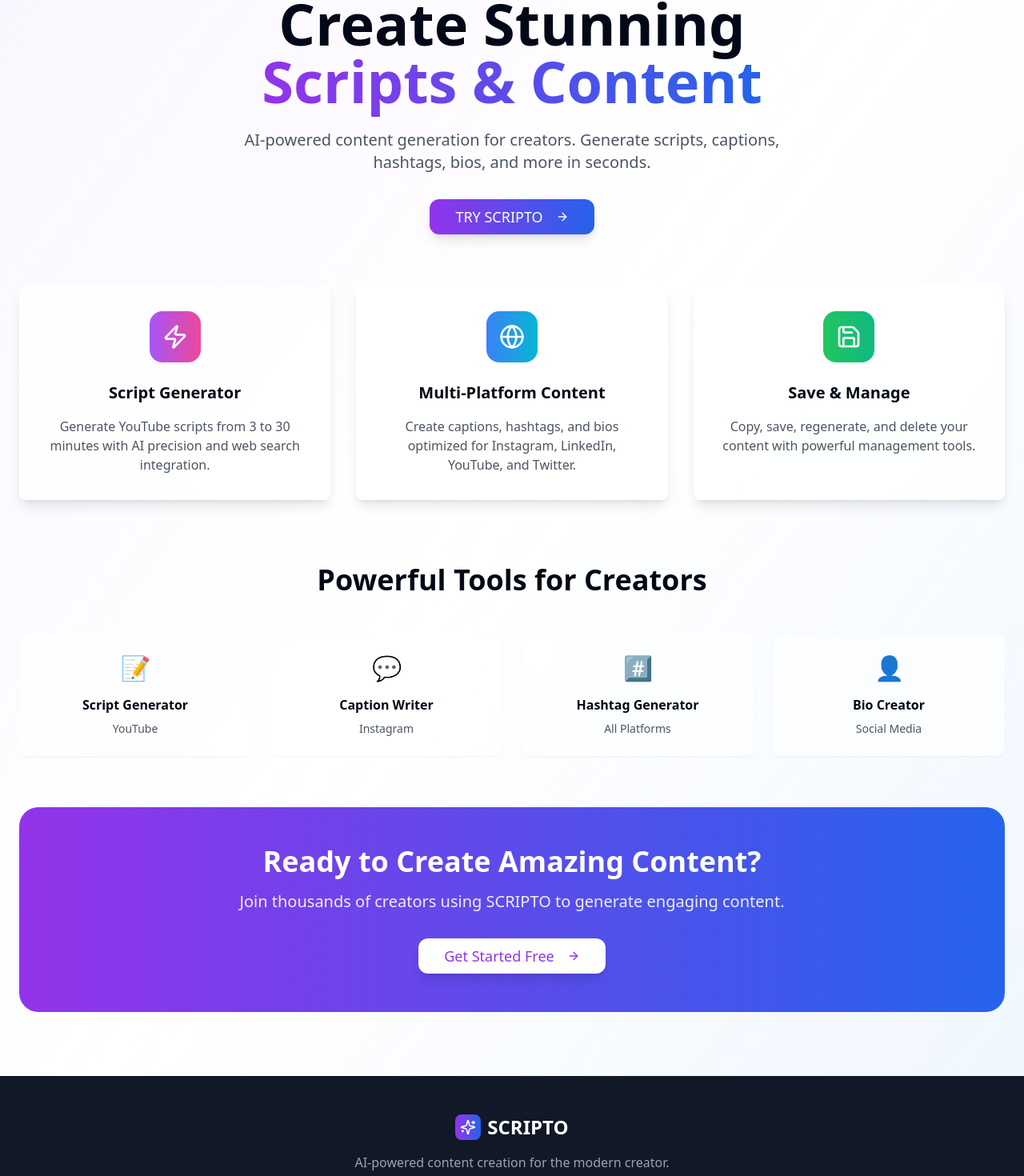
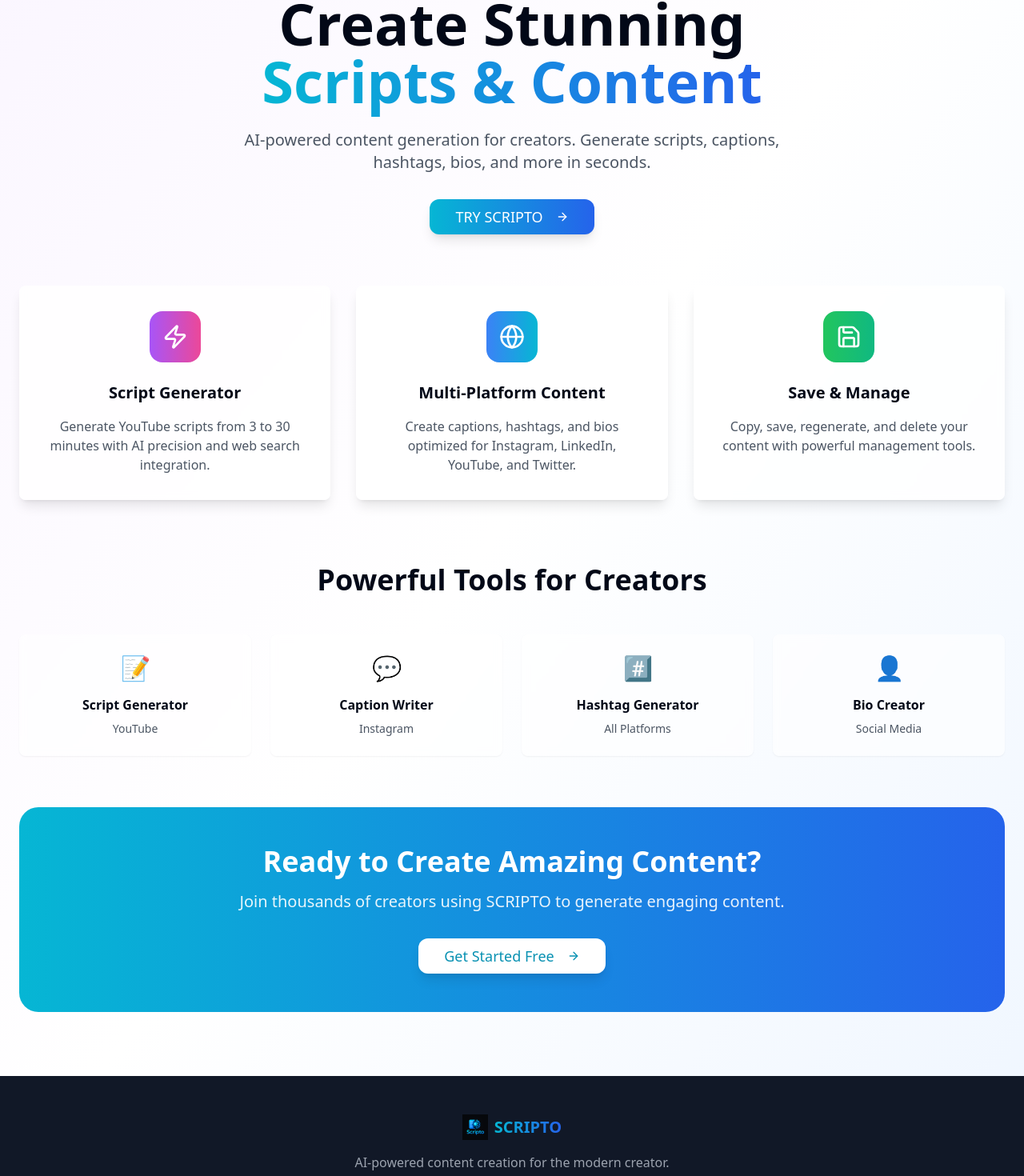
Before and after one commit to sajidali832/scripto-spark-create, a React (Vite) app: page / in a window 1280 px wide. Shown: the part 235-1705 px from the top of the page at 80% size. Built offline with nearby package versions, Linux system fonts and the light colour scheme.

Commit message:
Refactor: Apply logo and animations
Applies the provided logo to the application, including the PWA, and adds animations for a more engaging user experience.

```diff
--- a/index.html
+++ b/index.html
@@ -1,20 +1,27 @@
+
 <!DOCTYPE html>
 <html lang="en">
   <head>
     <meta charset="UTF-8" />
     <meta name="viewport" content="width=device-width, initial-scale=1.0" />
-    <title>scripto-spark-create</title>
-    <meta name="description" content="Lovable Generated Project" />
-    <meta name="author" content="Lovable" />
+    <title>Scripto - AI Content Creation</title>
+    <meta name="description" content="AI-powered content creation for creators" />
+    <meta name="author" content="Scripto" />
 
-    <meta property="og:title" content="scripto-spark-create" />
-    <meta property="og:description" content="Lovable Generated Project" />
+    <meta property="og:title" content="Scripto - AI Content Creation" />
+    <meta property="og:description" content="AI-powered content creation for creators" />
     <meta property="og:type" content="website" />
-    <meta property="og:image" content="https://lovable.dev/opengraph-image-p98pqg.png" />
+    <meta property="og:image" content="/lovable-uploads/61b6b4ad-b40d-452b-a365-2824497eada7.png" />
 
     <meta name="twitter:card" content="summary_large_image" />
-    <meta name="twitter:site" content="@lovable_dev" />
-    <meta name="twitter:image" content="https://lovable.dev/opengraph-image-p98pqg.png" />
+    <meta name="twitter:site" content="@scripto_ai" />
+    <meta name="twitter:image" content="/lovable-uploads/61b6b4ad-b40d-452b-a365-2824497eada7.png" />
+
+    <!-- PWA Support -->
+    <link rel="icon" href="/lovable-uploads/61b6b4ad-b40d-452b-a365-2824497eada7.png" type="image/png">
+    <link rel="apple-touch-icon" href="/lovable-uploads/61b6b4ad-b40d-452b-a365-2824497eada7.png">
+    <meta name="theme-color" content="#06b6d4">
+    <link rel="manifest" href="/manifest.json">
   </head>
 
   <body>
--- a/src/App.tsx
+++ b/src/App.tsx
@@ -3,7 +3,8 @@ import { Toaster } from "@/components/ui/toaster";
 import { Toaster as Sonner } from "@/components/ui/sonner";
 import { TooltipProvider } from "@/components/ui/tooltip";
 import { QueryClient, QueryClientProvider } from "@tanstack/react-query";
-import { BrowserRouter, Routes, Route } from "react-router-dom";
+import { BrowserRouter, Routes, Route, useLocation } from "react-router-dom";
+import { useEffect } from "react";
 import Index from "./pages/Index";
 import Auth from "./pages/Auth";
 import Dashboard from "./pages/Dashboard";
@@ -11,7 +12,27 @@ import Tools from "./pages/Tools";
 import Profile from "./pages/Profile";
 import NotFound from "./pages/NotFound";
 
+// Register service worker for PWA
+if ('serviceWorker' in navigator) {
+  window.addEventListener('load', () => {
+    navigator.serviceWorker.register('/sw.js').catch(err => {
+      console.error('ServiceWorker registration failed:', err);
+    });
+  });
+}
+
 const queryClient = new QueryClient();
+
+// ScrollToTop component to ensure page scrolls to top on navigation
+const ScrollToTop = () => {
+  const { pathname } = useLocation();
+
+  useEffect(() => {
+    window.scrollTo(0, 0);
+  }, [pathname]);
+
+  return null;
+};
 
 const App = () => (
   <QueryClientProvider client={queryClient}>
@@ -19,6 +40,7 @@ const App = () => (
       <Toaster />
       <Sonner />
       <BrowserRouter>
+        <ScrollToTop />
         <Routes>
           <Route path="/" element={<Index />} />
           <Route path="/auth" element={<Auth />} />
--- /dev/null
+++ b/src/components/Logo.tsx
@@ -0,0 +1,63 @@
+
+import { useState, useEffect } from "react";
+import { useNavigate } from "react-router-dom";
+
+type LogoProps = {
+  size?: "sm" | "md" | "lg";
+  withText?: boolean;
+  animated?: boolean;
+};
+
+export const Logo = ({ size = "md", withText = true, animated = true }: LogoProps) => {
+  const navigate = useNavigate();
+  const [isHovering, setIsHovering] = useState(false);
+  const [isLoaded, setIsLoaded] = useState(false);
+
+  useEffect(() => {
+    setIsLoaded(true);
+  }, []);
+
+  const sizeClasses = {
+    sm: "w-8 h-8",
+    md: "w-10 h-10",
+    lg: "w-16 h-16"
+  };
+
+  const textSizeClasses = {
+    sm: "text-xl",
+    md: "text-2xl",
+    lg: "text-4xl"
+  };
+
+  return (
+    <div
+      className={`flex items-center space-x-2 cursor-pointer ${animated ? 'transition-all duration-300' : ''}`}
+      onClick={() => navigate('/')}
+      onMouseEnter={() => setIsHovering(true)}
+      onMouseLeave={() => setIsHovering(false)}
+    >
+      <div className={`relative ${sizeClasses[size]}`}>
+        <img
+          src="/lovable-uploads/61b6b4ad-b40d-452b-a365-2824497eada7.png"
+          alt="Scripto Logo"
+          className={`${sizeClasses[size]} ${isHovering && animated ? 'scale-110' : ''} ${isLoaded && animated ? 'animate-fade-in' : ''}
+            transition-transform duration-300`}
+        />
+        {animated && isHovering && (
+          <div className="absolute inset-0 bg-cyan-400 opacity-20 rounded-full blur-md animate-pulse"></div>
+        )}
+      </div>
+
+      {withText && (
+        <h1
+          className={`${textSizeClasses[size]} font-bold bg-gradient-to-r from-cyan-500 to-blue-600
+            bg-clip-text text-transparent ${isLoaded && animated ? 'animate-fade-in' : ''}`}
+        >
+          SCRIPTO
+        </h1>
+      )}
+    </div>
+  );
+};
+
+export default Logo;
--- a/src/components/Navigation.tsx
+++ b/src/components/Navigation.tsx
@@ -1,8 +1,9 @@
 
 import { Button } from "@/components/ui/button";
-import { Sparkles, Home, Wrench, User, Menu, X } from "lucide-react";
+import { Home, Wrench, User, Menu, X } from "lucide-react";
 import { useState } from "react";
 import { useNavigate, useLocation } from "react-router-dom";
+import { Logo } from "@/components/Logo";
 
 export const Navigation = () => {
   const navigate = useNavigate();
@@ -22,16 +23,8 @@ export const Navigation = () => {
       <div className="max-w-7xl mx-auto px-6">
         <div className="flex justify-between items-center h-16">
           {/* Logo */}
-          <div
-            className="flex items-center space-x-2 cursor-pointer"
-            onClick={() => navigate('/dashboard')}
-          >
-            <div className="w-8 h-8 bg-gradient-to-r from-purple-600 to-blue-600 rounded-lg flex items-center justify-center">
-              <Sparkles className="w-5 h-5 text-white" />
-            </div>
-            <h1 className="text-xl font-bold bg-gradient-to-r from-purple-600 to-blue-600 bg-clip-text text-transparent">
-              SCRIPTO
-            </h1>
+          <div onClick={() => navigate('/dashboard')}>
+            <Logo size="sm" animated={true} />
           </div>
 
           {/* Desktop Navigation */}
@@ -43,8 +36,8 @@ export const Navigation = () => {
                 onClick={() => navigate(item.path)}
                 className={`flex items-center space-x-2 ${
                   isActive(item.path)
-                    ? 'bg-purple-100 text-purple-700'
-                    : 'hover:bg-purple-50'
+                    ? 'bg-cyan-100 text-cyan-700'
+                    : 'hover:bg-cyan-50'
                 }`}
               >
                 <item.icon className="w-4 h-4" />
@@ -78,8 +71,8 @@ export const Navigation = () => {
                   }}
                   className={`w-full justify-start ${
                     isActive(item.path)
-                      ? 'bg-purple-100 text-purple-700'
-                      : 'hover:bg-purple-50'
+                      ? 'bg-cyan-100 text-cyan-700'
+                      : 'hover:bg-cyan-50'
                   }`}
                 >
                   <item.icon className="w-4 h-4 mr-2" />
--- a/src/index.css
+++ b/src/index.css
@@ -1,3 +1,4 @@
+
 @tailwind base;
 @tailwind components;
 @tailwind utilities;
@@ -99,3 +100,35 @@
     @apply bg-background text-foreground;
   }
 }
+
+@keyframes float {
+  0% {
+    transform: translateY(0px);
+  }
+  50% {
+    transform: translateY(-10px);
+  }
+  100% {
+    transform: translateY(0px);
+  }
+}
+
+@keyframes pulse-glow {
+  0% {
+    box-shadow: 0 0 5px 0 rgba(6, 182, 212, 0.6);
+  }
+  50% {
+    box-shadow: 0 0 20px 5px rgba(6, 182, 212, 0.8);
+  }
+  100% {
+    box-shadow: 0 0 5px 0 rgba(6, 182, 212, 0.6);
+  }
+}
+
+.animate-float {
+  animation: float 3s ease-in-out infinite;
+}
+
+.animate-pulse-glow {
+  animation: pulse-glow 3s ease-in-out infinite;
+}
--- a/src/pages/Index.tsx
+++ b/src/pages/Index.tsx
@@ -1,26 +1,25 @@
-
 import { Button } from "@/components/ui/button";
 import { Card, CardContent } from "@/components/ui/card";
 import { ArrowRight, Sparkles, Zap, Globe, Save, Copy, RotateCcw } from "lucide-react";
-import { useState } from "react";
+import { useState, useEffect } from "react";
 import { useNavigate } from "react-router-dom";
+import Logo from "@/components/Logo";
 
 const Index = () => {
   const navigate = useNavigate();
   const [isHovered, setIsHovered] = useState(false);
+  const [isVisible, setIsVisible] = useState(false);
+
+  useEffect(() => {
+    setIsVisible(true);
+  }, []);
 
   return (
     <div className="min-h-screen bg-gradient-to-br from-purple-50 via-white to-blue-50">
       {/* Navigation */}
       <nav className="flex justify-between items-center p-6 max-w-7xl mx-auto">
-        <div className="flex items-center space-x-2">
-          <div className="w-8 h-8 bg-gradient-to-r from-purple-600 to-blue-600 rounded-lg flex items-center justify-center">
-            <Sparkles className="w-5 h-5 text-white" />
-          </div>
-          <h1 className="text-2xl font-bold bg-gradient-to-r from-purple-600 to-blue-600 bg-clip-text text-transparent">
-            SCRIPTO
-          </h1>
-        </div>
+        <Logo size="md" withText={true} />
+
         <Button
           variant="outline"
           onClick={() => navigate('/auth')}
@@ -41,7 +40,7 @@ const Index = () => {
           <h1 className="text-6xl md:text-7xl font-bold mb-6 animate-fade-in">
             Create Stunning
             <br />
-            <span className="bg-gradient-to-r from-purple-600 to-blue-600 bg-clip-text text-transparent">
+            <span className="bg-gradient-to-r from-cyan-500 to-blue-600 bg-clip-text text-transparent">
               Scripts & Content
             </span>
           </h1>
@@ -52,7 +51,7 @@ const Index = () => {
 
           <Button
             size="lg"
-            className="bg-gradient-to-r from-purple-600 to-blue-600 hover:from-purple-700 hover:to-blue-700 text-white px-8 py-4 text-lg rounded-xl shadow-lg hover:shadow-xl transition-all transform hover:scale-105"
+            className="bg-gradient-to-r from-cyan-500 to-blue-600 hover:from-cyan-600 hover:to-blue-700 text-white px-8 py-4 text-lg rounded-xl shadow-lg hover:shadow-xl transition-all transform hover:scale-105"
             onClick={() => navigate('/auth')}
             onMouseEnter={() => setIsHovered(true)}
             onMouseLeave={() => setIsHovered(false)}
@@ -117,13 +116,13 @@ const Index = () => {
         </div>
 
         {/* CTA Section */}
-        <div className="bg-gradient-to-r from-purple-600 to-blue-600 rounded-3xl p-12 text-center text-white">
+        <div className="bg-gradient-to-r from-cyan-500 to-blue-600 rounded-3xl p-12 text-center text-white">
           <h2 className="text-4xl font-bold mb-4">Ready to Create Amazing Content?</h2>
           <p className="text-xl mb-8 opacity-90">Join thousands of creators using SCRIPTO to generate engaging content.</p>
           <Button
             size="lg"
             variant="secondary"
-            className="bg-white text-purple-600 hover:bg-gray-100 px-8 py-4 text-lg rounded-xl shadow-lg hover:shadow-xl transition-all transform hover:scale-105"
+            className="bg-white text-cyan-600 hover:bg-gray-100 px-8 py-4 text-lg rounded-xl shadow-lg hover:shadow-xl transition-all transform hover:scale-105"
             onClick={() => navigate('/auth')}
           >
             Get Started Free
@@ -135,11 +134,8 @@ const Index = () => {
       {/* Footer */}
       <footer className="bg-gray-900 text-white py-12">
         <div className="max-w-7xl mx-auto px-6 text-center">
-          <div className="flex items-center justify-center space-x-2 mb-4">
-            <div className="w-8 h-8 bg-gradient-to-r from-purple-600 to-blue-600 rounded-lg flex items-center justify-center">
-              <Sparkles className="w-5 h-5 text-white" />
-            </div>
-            <span className="text-2xl font-bold">SCRIPTO</span>
+          <div className="flex items-center justify-center mb-4">
+            <Logo size="sm" withText={true} />
           </div>
           <p className="text-gray-400">AI-powered content creation for the modern creator.</p>
         </div>
```
Also changed, not shown: public/sw.js (added, +48 -0 lines), public/lovable-uploads/61b6b4ad-b40d-452b-a365-2824497eada7.png (added), public/manifest.json (added).
